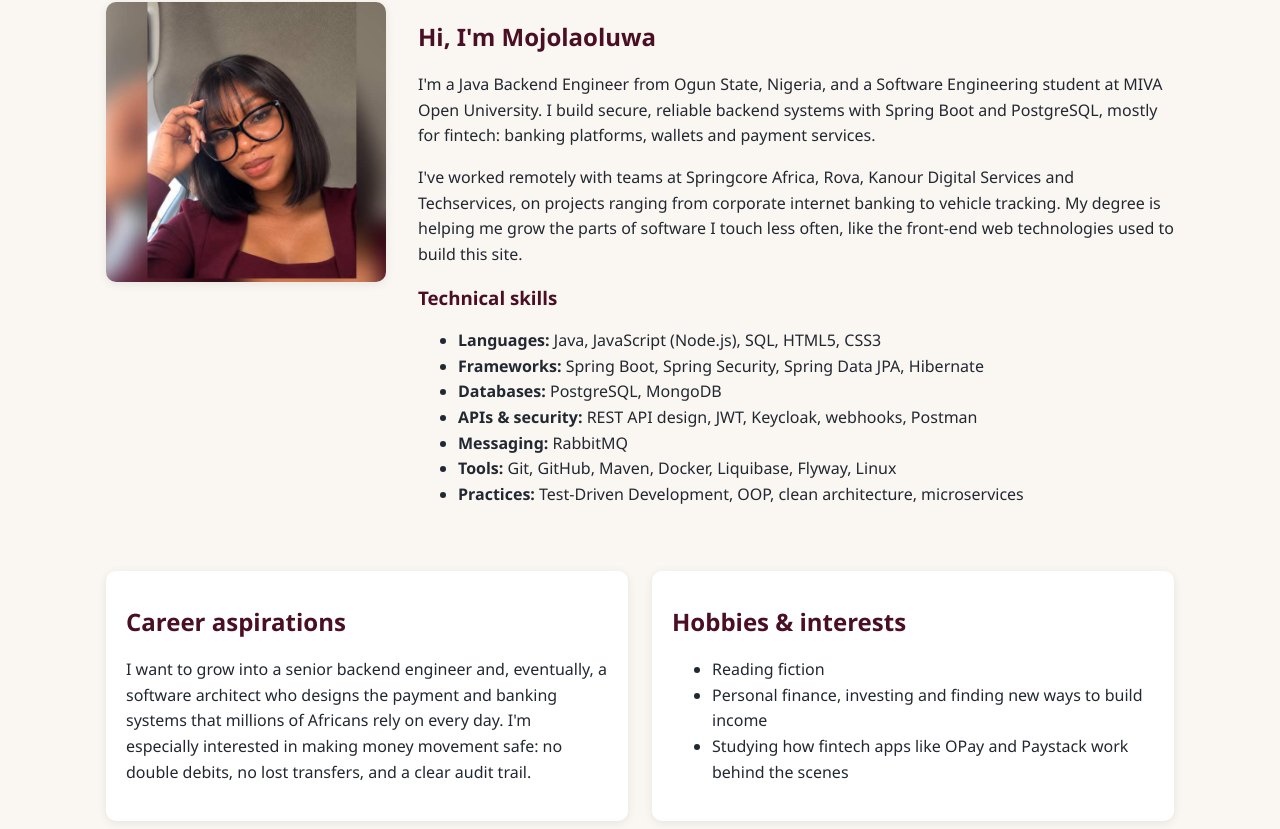
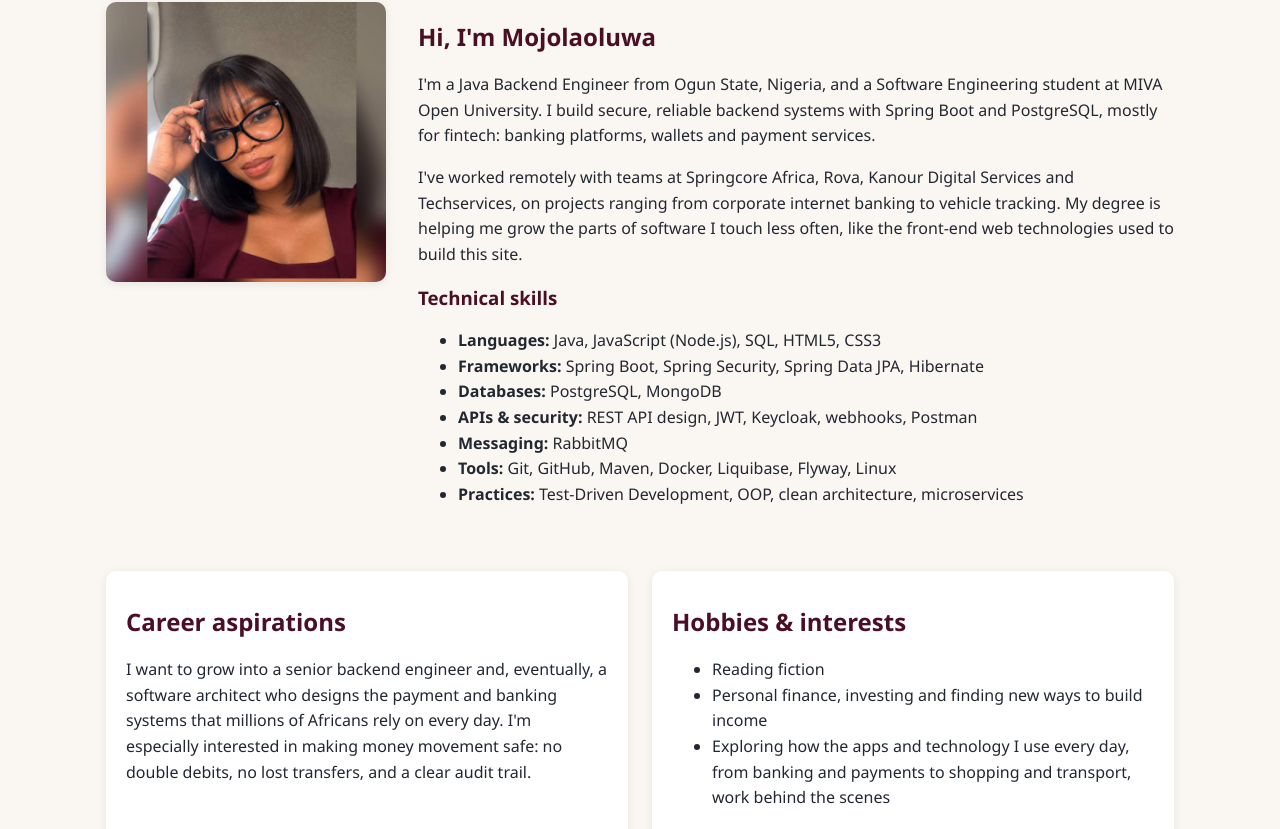
Before and after one commit to Mojolaoluwajoy/student-portfolio, a plain HTML site: page about.html in a window 1280 px wide. Shown: the part 123-952 px from the top of the page. Drawn offline with Linux system fonts and the light colour scheme.

Commit message:
Broaden hobby description

```diff
--- a/about.html
+++ b/about.html
@@ -60,7 +60,7 @@
           <ul>
             <li>Reading fiction</li>
             <li>Personal finance, investing and finding new ways to build income</li>
-            <li>Studying how fintech apps like OPay and Paystack work behind the scenes</li>
+            <li>Exploring how the apps and technology I use every day, from banking and payments to shopping and transport, work behind the scenes</li>
           </ul>
         </div>
       </article>
```
